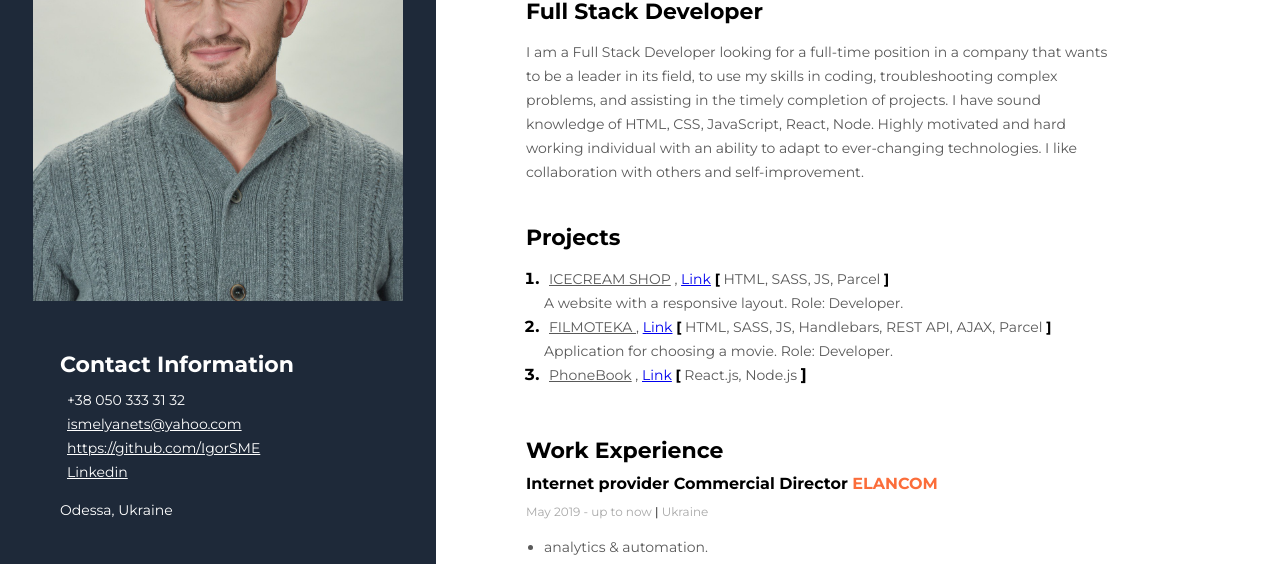
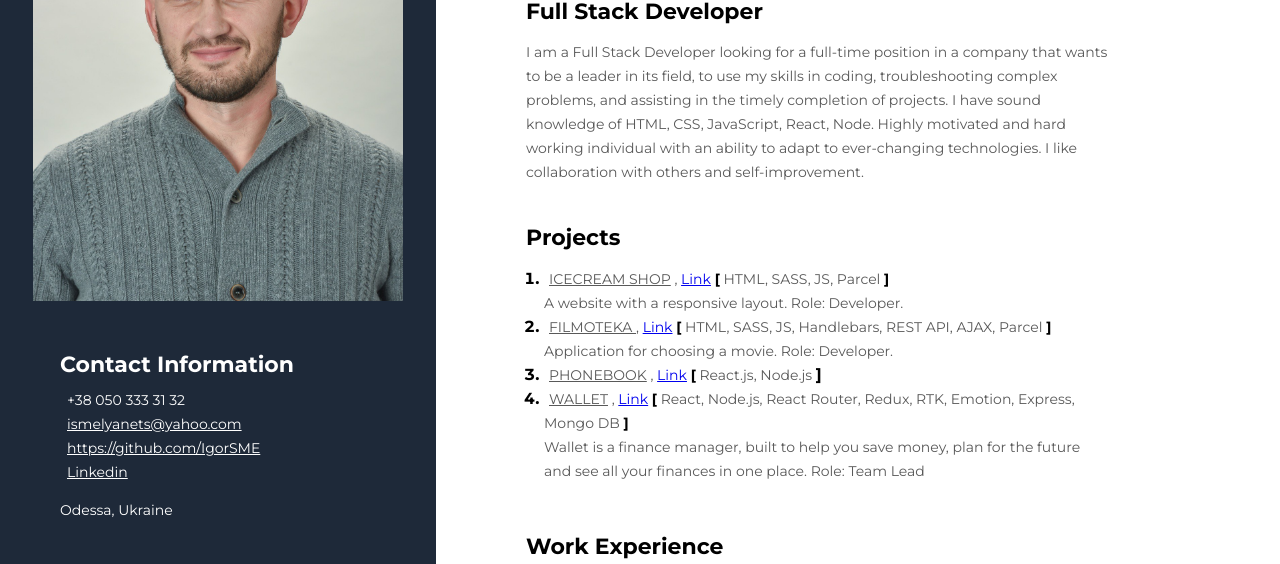
Before and after one commit to IgorSME/my-resume, a plain HTML site: page index.html in a window 1280 px wide. Shown: the part 167-731 px from the top of the page. Drawn offline with Linux system fonts and the light colour scheme.

Commit message:
add wallet

```diff
--- a/index.html
+++ b/index.html
@@ -49,11 +49,21 @@
                     </li>
                     <li class="my-project-item">
                         <span class="my-project-text">
-                            <a href="https://igorsme.github.io/goit-react-hw-08-phonebook/" class="my-projects-link">PhoneBook</a>
+                            <a href="https://igorsme.github.io/goit-react-hw-08-phonebook/" class="my-projects-link">PHONEBOOK</a>
                         ,
                         <a href="https://github.com/IgorSME/goit-react-hw-08-phonebook">Link</a>
                             <span class="my-project-bracket">[</span> React.js, Node.js </span class="my-project-bracket">]</span>
                         </span>
+                    </li>
+                    <li class="my-project-item">
+                        <span class="my-project-text">
+                            <a href="https://isw-wallet-app.netlify.app" class="my-projects-link">WALLET</a>
+                            ,
+                            <a href="https://github.com/IgorSME/app-wallet-frontend">Link</a>
+                            <span class="my-project-bracket">[</span> React, Node.js, React Router, Redux, RTK, Emotion, Express, Mongo DB <span class="my-project-bracket">]</span>
+                            <p class="my-projects-describe">Wallet is a finance manager, built to help you save money, plan for the future and see all your finances in one place. Role: Team Lead </p>
+                        </span>
+
                     </li>
                 </ol>
 
```
Also changed, not shown: 2 other files.
